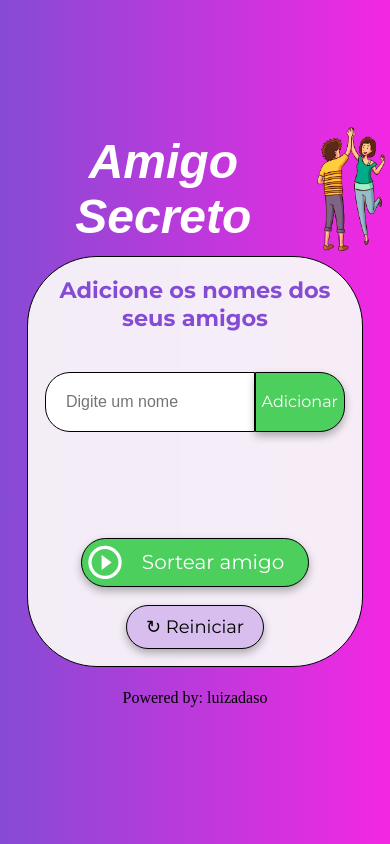
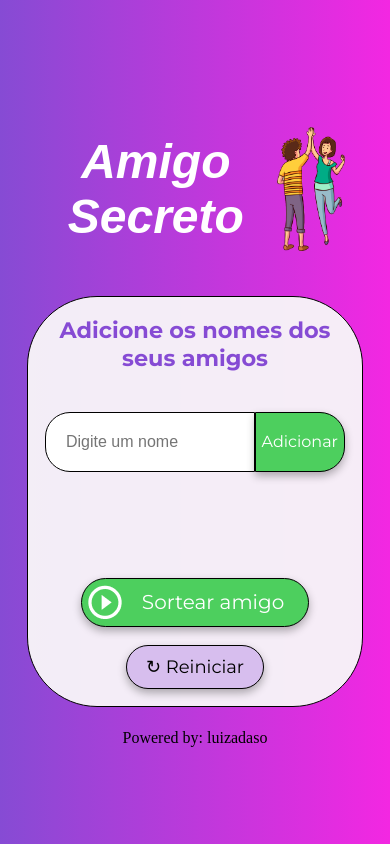
Before and after one commit to luizadaso/Projeto-Challenge-Amigo-Secreto, a plain HTML site: page index.html in a window 390 px wide. Drawn offline with Linux system fonts and the light colour scheme; a web font is replaced by a local one.

Commit message:
Ajustada a posição da imagem do casal para telas pequenas

```diff
--- a/style.css
+++ b/style.css
@@ -253,7 +253,8 @@ ul {
 
         .main-title {
             font-size: 300%;
-            margin: 0;
+            margin: 10px;
+            padding: 10px;
         }
         .main-content {
             width: 120%;
@@ -265,7 +266,8 @@ ul {
         .img-casal {
             width: 18%; /* Ajusta a largura para 18% em telas pequenas */
             max-width: 150px; /* Define uma largura máxima, se desejado */
-            margin-left: -5px; /* Ajuste conforme necessário para telas pequenas */
+            margin-left: -70px; /* Ajuste conforme necessário para telas pequenas */
+            padding: 40px;
         }
 
         .button-add {
```
